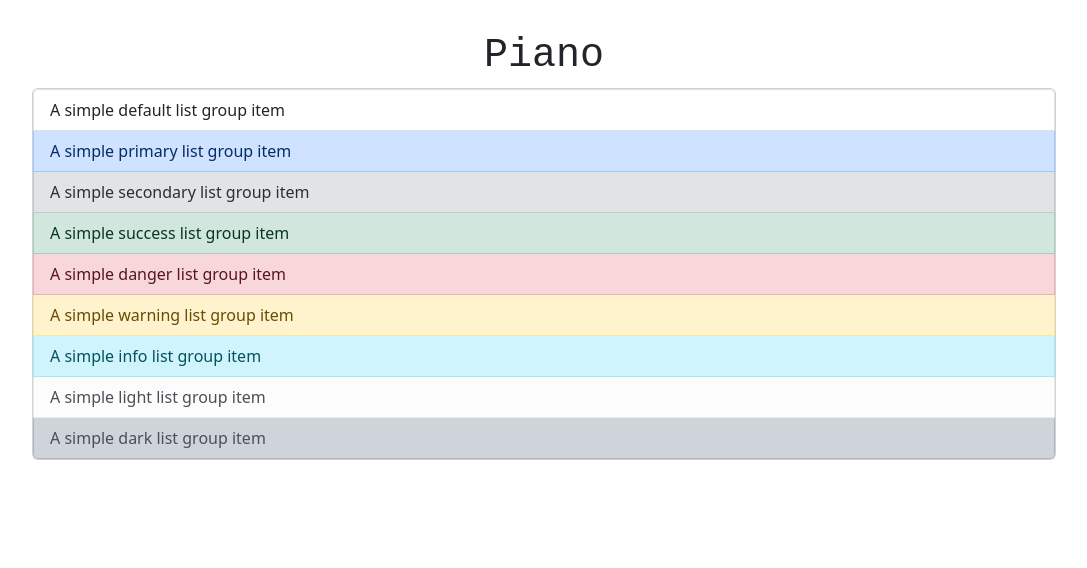
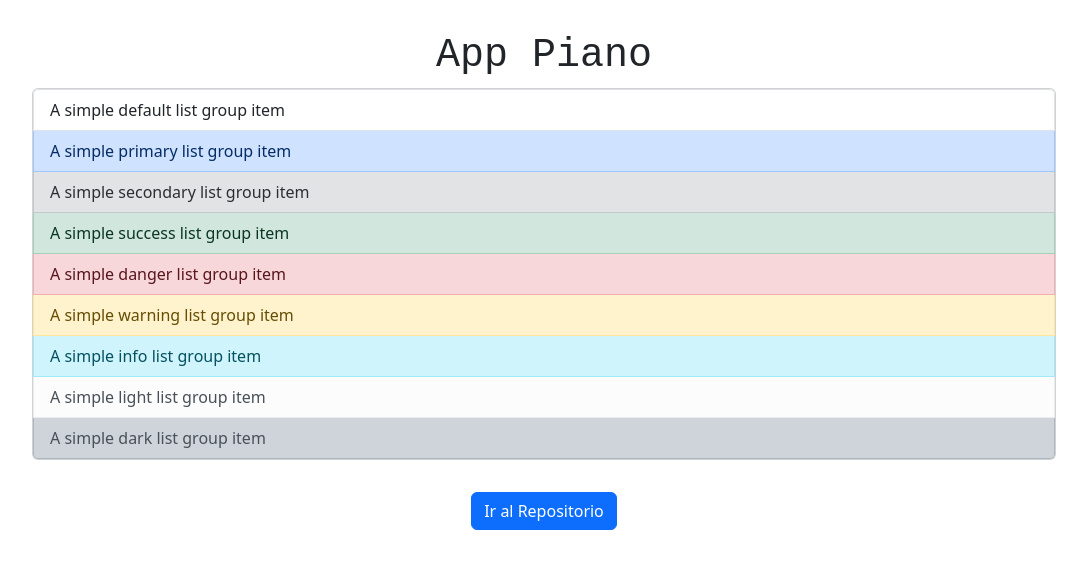
Before and after one commit to juliv5/piano, an Angular app: page / in a window 1280 px wide. Shown: the top 568 px of the page, without its empty margins (96-1183 px from the left). Built offline with nearby package versions, Linux system fonts and the light colour scheme.

Commit message:
Update app.component.html

```diff
--- a/src/app/app.component.html
+++ b/src/app/app.component.html
@@ -1,4 +1,4 @@
-<h1 class="title">Piano</h1>
+<h1 class="title"> App Piano</h1>
 <div class="piano">
   <div class="card" style="width: auto">
     <div class="list-group">
@@ -19,5 +19,9 @@
       <a href="#" class="list-group-item list-group-item-action list-group-item-dark">A simple dark list group item</a>
     </div>
   </div>
+  <div class="boton">
+    <a class="btn btn-primary" href="https://github.com/juliv5/piano" target="_blank">Ir al Repositorio</a>
+  </div>
+
 </div>
 <router-outlet />
```
